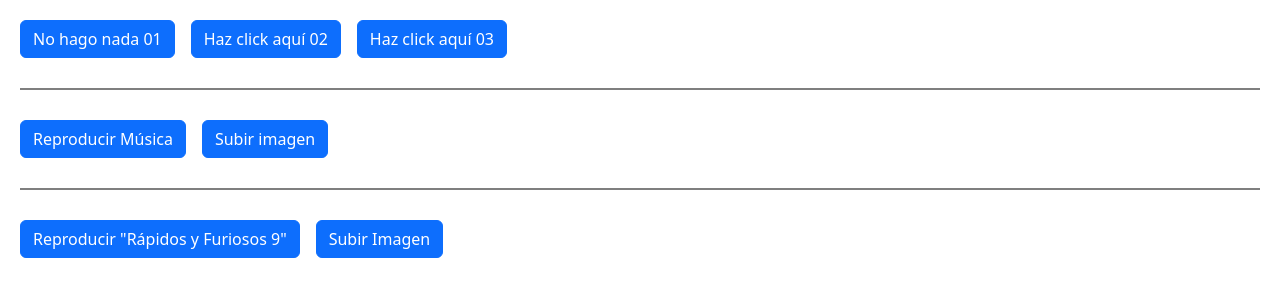
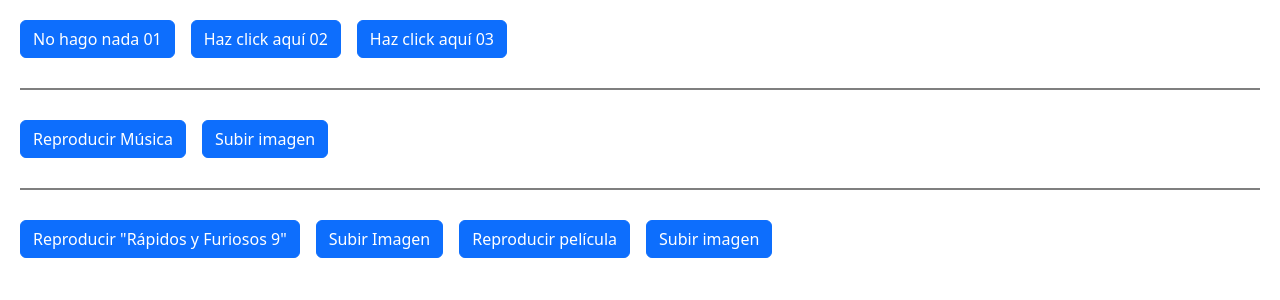
Before and after one commit to dgutierrez21/Learning-ReactJS--React-Docs, a React (Vite) app in the folder 01-learn/: page / in a window 1280 px wide. Shown: the top 300 px of the page. Built offline with nearby package versions, Linux system fonts and the light colour scheme.

Commit message:
Nombrar props de manejadores de eventos

```diff
--- a/01-learn/src/03-agregar-interactividad/01-responder-a-eventos/toolbar02/Toolbar02.jsx
+++ b/01-learn/src/03-agregar-interactividad/01-responder-a-eventos/toolbar02/Toolbar02.jsx
@@ -4,20 +4,25 @@ export const Toolbar02 = () => {
       <BotonPlay nombrePelicula="Rápidos y Furiosos 9" />
 
       <BotonSubir />
+
+      <ToolbarEJ02
+        onPlayMovie={() => alert("Reproduciendo película")}
+        onUploadImage={() => alert("Subiendo imagen")}
+      />
     </>
   );
 };
 
-function Boton({ onClick, children }) {
+function Boton({ onSmash, children }) {
   return (
-    <button className="btn btn-primary me-3" onClick={onClick}>
+    <button className="btn btn-primary me-3" onClick={onSmash}>
       {children}
     </button>
   );
 }
 
 function BotonSubir() {
-  return <Boton onClick={() => alert("Subiendo imagen")}>Subir Imagen</Boton>;
+  return <Boton onSmash={() => alert("Subiendo imagen")}>Subir Imagen</Boton>;
 }
 
 function BotonPlay({ nombrePelicula }) {
@@ -25,5 +30,15 @@ function BotonPlay({ nombrePelicula }) {
     alert(`Reproduciendo ${nombrePelicula}`);
   }
 
-  return <Boton onClick={handlePlayClick}>Reproducir "{nombrePelicula}"</Boton>;
+  return <Boton onSmash={handlePlayClick}>Reproducir "{nombrePelicula}"</Boton>;
 }
+
+export const ToolbarEJ02 = ({ onPlayMovie, onUploadImage }) => {
+  return (
+    <>
+      <Boton onSmash={onPlayMovie}>Reproducir película</Boton>
+
+      <Boton onSmash={onUploadImage}>Subir imagen</Boton>
+    </>
+  );
+};
```
Also changed, not shown: 01-learn/src/03-agregar-interactividad/01-responder-a-eventos/ResponderAEventos.txt.
